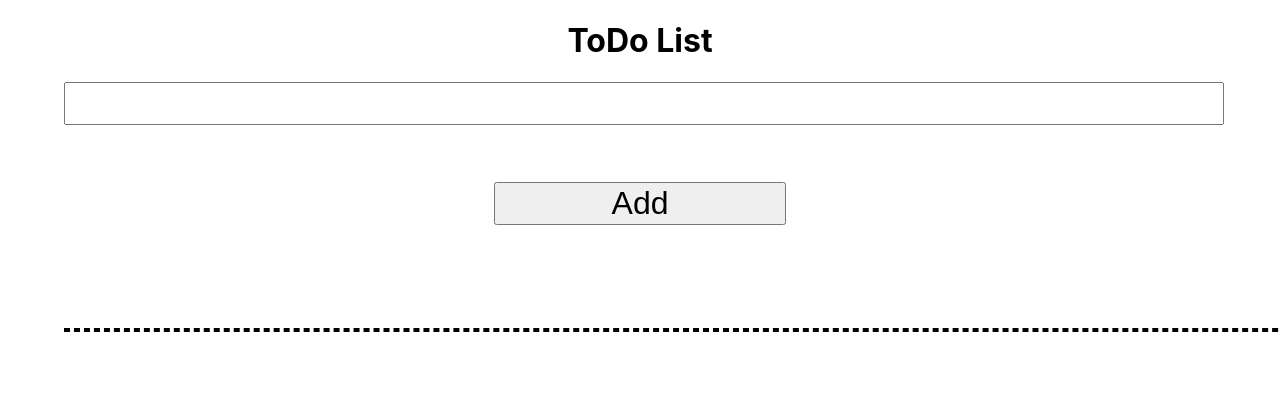
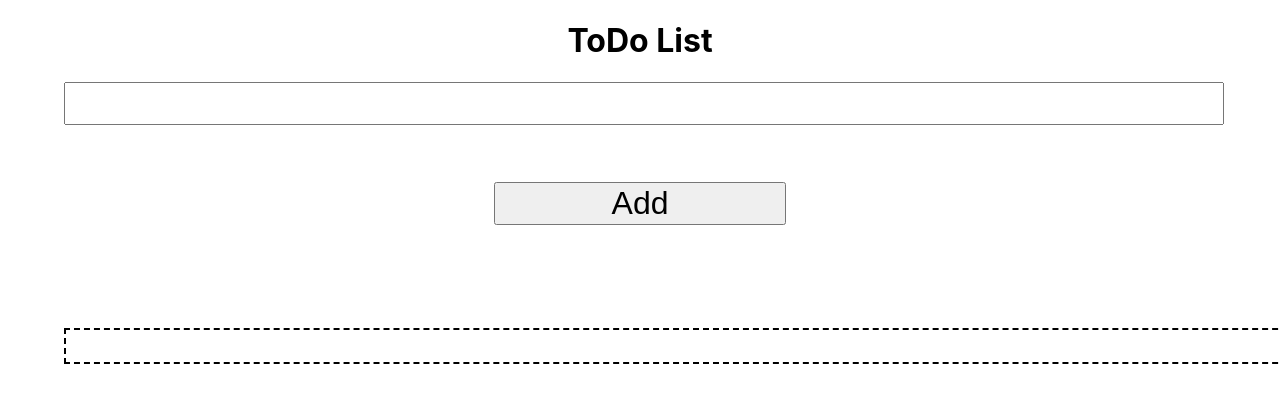
Before and after one commit to ShujaAazik/Todo_List, a React (Create React App) app in the folder todo-list/: page / in a window 1280 px wide. Shown: the top 402 px of the page. Built offline with nearby package versions, Linux system fonts and the light colour scheme.

Commit message:
Added todo Functionality but the code doesnt work still

```diff
--- a/todo-list/src/App.js
+++ b/todo-list/src/App.js
@@ -1,20 +1,32 @@
-import React from "react";
-import reactDom from "react-dom";
+/** @format */
+
+import React, { useState } from 'react';
+import reactDom from 'react-dom';
 import './App.css';
 
 function App() {
-  return (
+	const [text, setText] = useState('');
+	const [list,setList] = useState([]);
+	return (
 		<div>
 			<div className='Input-container'>
 				<h1>ToDo List</h1>
-				<input type='text'></input>
-				<button>Add</button>
+				<input type='text' onChange={(e) => {setText(e.target.value)}} value={text} />
+				<button onClick={()=>{setList(list.concat(text))}}>Add</button>
 			</div>
-			<div className='Todo-list-container'></div>
+			<div className='Todo-list-container'><Addtolist value = {list}/></div>
 		</div>
 	);
 }
 
-
+function Addtolist(props){
+	return(
+		<ul>
+			{
+				props.value.map(e => <li>{e.target.value}</li>)
+			}
+		</ul>
+	);
+}
 
 export default App;
```
